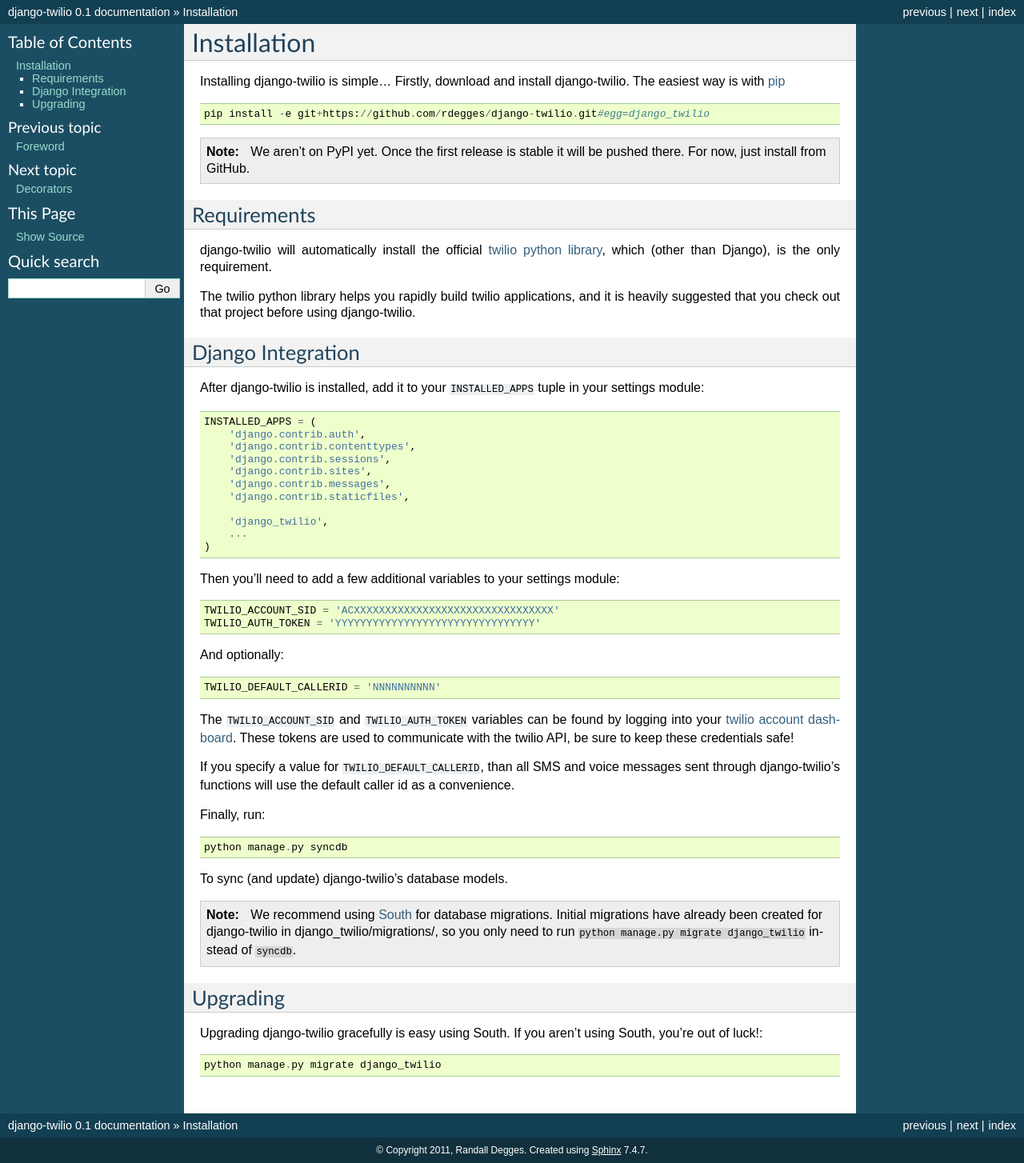
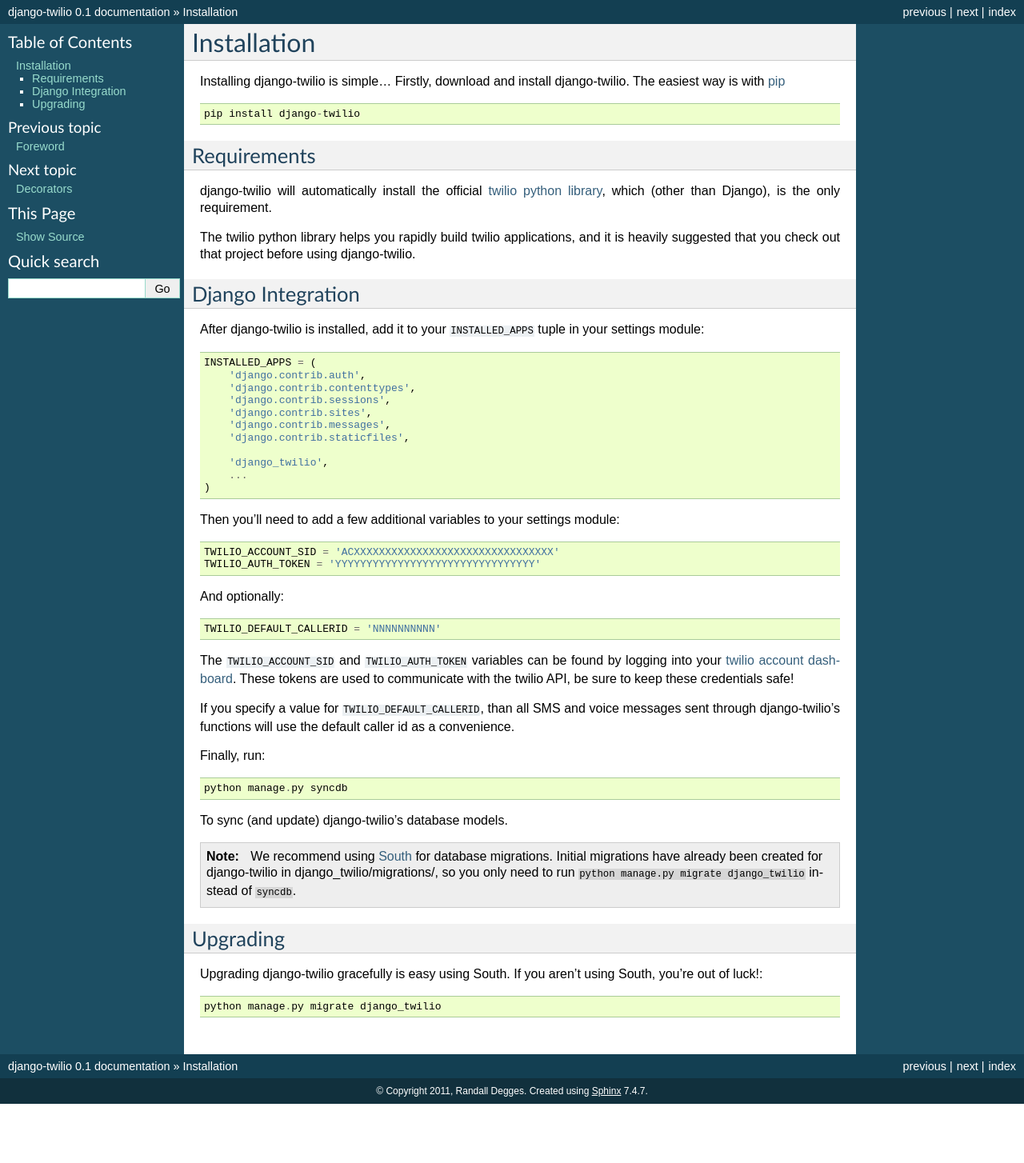
Before and after one commit to rdegges/django-twilio, a Sphinx documentation site: the page built from docs/source/install.rst, in a window 1280 px wide. Shown: the whole page at 80% size. Built offline with Sphinx 7.4.7, drawn with Linux system fonts in a browser that asks for light colours; after the commit the page ends 1380 px from its top, so only the background shows below that.

Commit message:
Install docs now talk about installing via pip!
NOET: I haven't actually made a PyPI release yet. But since I'm going to do it
tomorrow, might as well prepare the docs.

```diff
--- a/docs/source/install.rst
+++ b/docs/source/install.rst
@@ -5,11 +5,7 @@
 django-twilio. The easiest way is with `pip
 <http://www.pip-installer.org/en/latest/>`_ ::
 
-    pip install -e git+https://github.com/rdegges/django-twilio.git#egg=django_twilio
-
-.. note::
-    We aren't on PyPI yet. Once the first release is stable it will be pushed
-    there. For now, just install from GitHub.
+    pip install django-twilio
 
 
 Requirements
```
